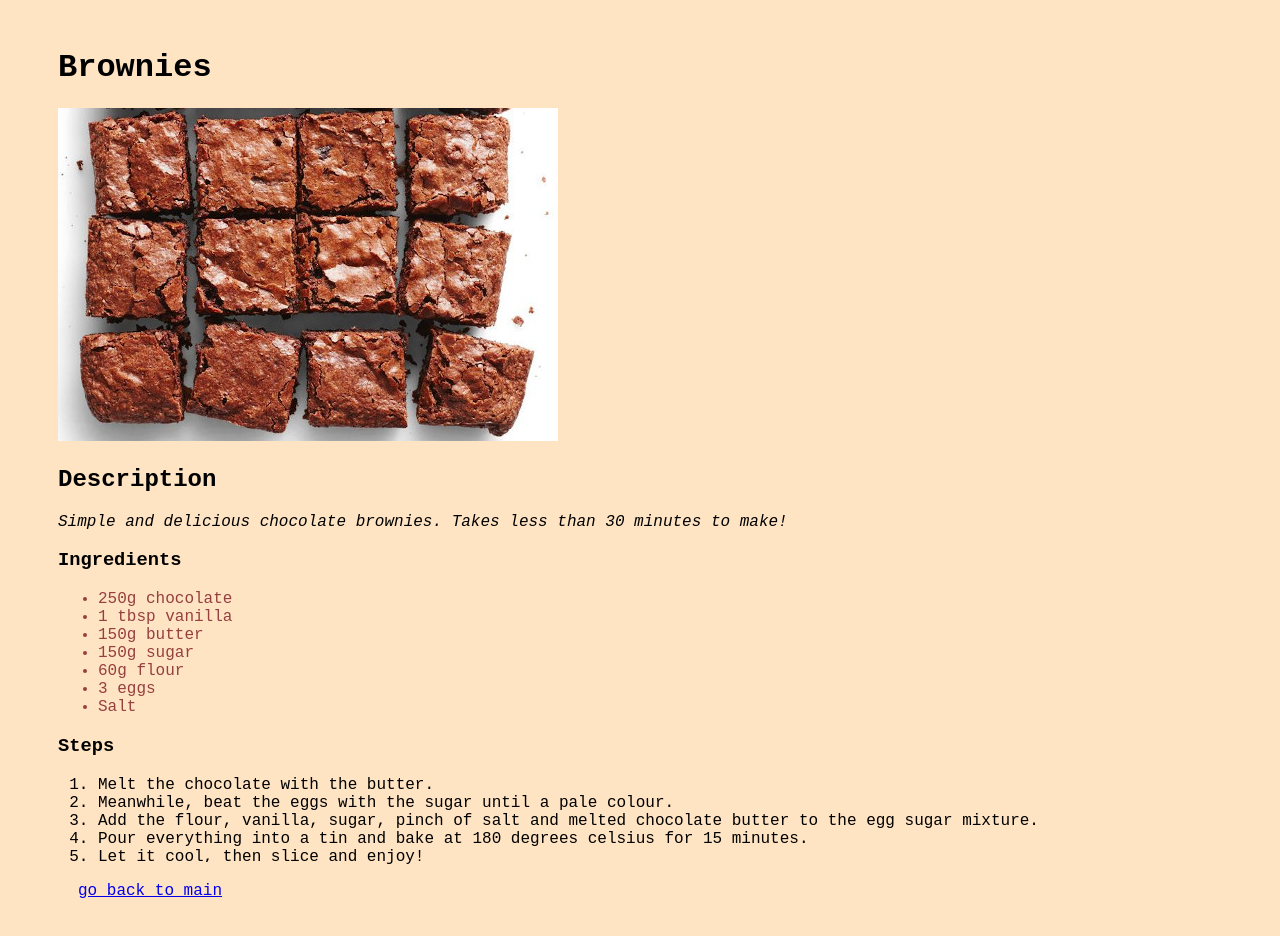
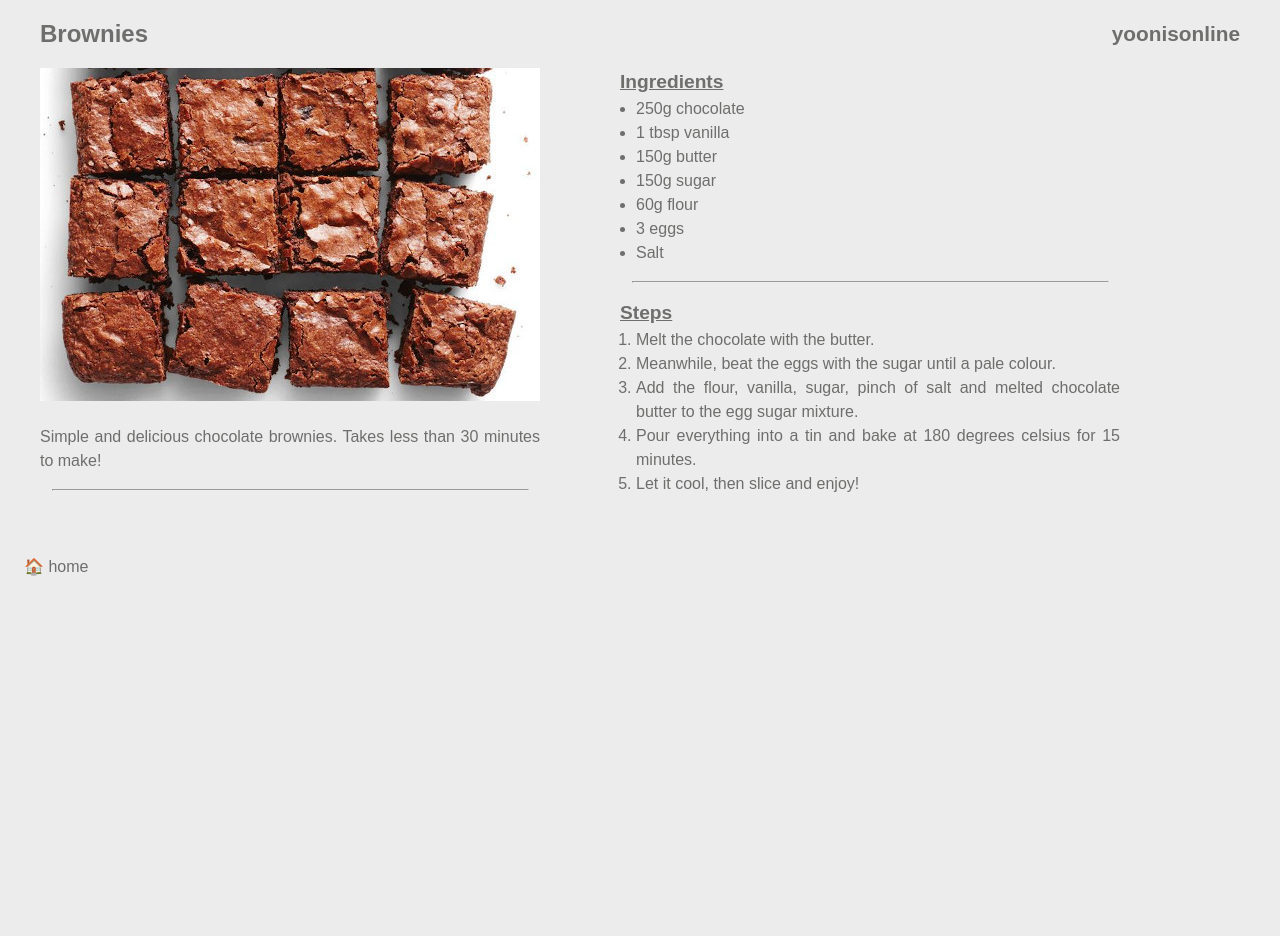
Before and after one commit to yoonisonline/odin-recipes, a plain HTML site: page recipes/brownies.html in a window 1280 px wide. After the commit the page ends 816 px from the top, so only its background shows below. Drawn offline with Linux system fonts and the light colour scheme.

Commit message:
Organise index.html and rewrite css to use flex

```diff
--- a/recipes/brownies.html
+++ b/recipes/brownies.html
@@ -1,21 +1,27 @@
 <!DOCTYPE html>
 <html lang="en">
     <head>
-    <meta charset="UTF-8">
-    <meta name="viewport" content="width=device-width, initial-scale=1.0">
+        <meta charset="utf-8">
         <title>Brownies</title>
         <link rel="stylesheet" href="../styles.css">
     </head>
+
     <body>
-    <div class="recipe-content">
-    <h1>Brownies</h1>
-    <img src="images/brownies.jpeg">
 
-    <h2>Description</h2>
-      <p><em>Simple and delicious chocolate brownies. Takes less than 30 minutes to make! </em></p>
+        <header>
+            <h1 class="title">Brownies</h1>
+            <h2 class="author">yoonisonline</h2>
+        </header>
 
-    <span class="ingredients">
-    <h3>Ingredients</h3>
+        <main class="recipe-page">
+        <div class="ingredients-photo">
+            <img src="images/brownies.jpeg"><br>
+            <p>Simple and delicious chocolate brownies. Takes less than 30 minutes to make!</p><hr>
+        </div>
+
+
+        <div class="instructions">
+            <h2>Ingredients</h2>
             <ul>
                 <li>250g chocolate</li>
                 <li>1 tbsp vanilla</li>
@@ -24,10 +30,9 @@
                 <li>60g flour</li>
                 <li>3 eggs</li>
                 <li>Salt</li>
-    </ul>
-</span>
+            </ul><hr>
 
-    <h3>Steps</h3>
+            <h2>Steps</h2>
             <ol>
                 <li>Melt the chocolate with the butter.</li>
                 <li>Meanwhile, beat the eggs with the sugar until a pale colour.</li>
@@ -35,7 +40,16 @@
                 <li>Pour everything into a tin and bake at 180 degrees celsius for 15 minutes.</li>
                 <li>Let it cool, then slice and enjoy!</li>
             </ol>
-    <p><a href="../index.html" class="gomain">go back to main</a></p>
+
         </div>
+
+        </main>
+
+        <footer class="gohome">
+            <a href="../index.html">&#127968; home</a>
+        </footer>
+
+
     </body>
+
 </html>
--- a/styles.css
+++ b/styles.css
@@ -1,44 +1,128 @@
 * {
-    font-family: 'Courier New', Courier, monospace;
-    background-color: bisque;
+    background-color: rgb(236, 236, 236);
+    color: rgb(110, 110, 109);
+    margin: 0;
+    padding: 0;
+    font-size: 100%;
+    font: inherit;
 }
 
-.mainpage {
-    text-align: center;
+body {
+    min-height: 100vh;
+    text-rendering: optimizeSpeed;
+    line-height: 1.5;
+    font-family: 'Albert Sans', sans-serif;
+    margin: auto 1.5em;
+  }
+
+img,
+picture {
+    max-width: 100%;
+    display: block;
+  }
+
+ol, ul {
+    /* list-style: none; */
+    padding-left: 1em;
 }
 
-.mainpage img {
-    height: auto;
-    width: 400px;
+@media (prefers-reduced-motion: reduce) {
+    html:focus-within {
+     scroll-behavior: auto;
+    }
+
+    *,
+    *::before,
+    *::after {
+      animation-duration: 0.01ms !important;
+      animation-iteration-count: 1 !important;
+      transition-duration: 0.01ms !important;
+      scroll-behavior: auto !important;
+    }
+  }
+
+
+
+header {
+    display: flex;
+    justify-content: space-between;
+    margin: 1em;
+    font-weight: 600;
 }
 
-.mainpage h1 {
-    color: rgb(236, 120, 120);
-    font-size: 50px;
-    display: inline-block;
-    border-bottom: 5px dashed rgb(236, 120, 120);
+.title {
+    font-size: 1.5em;
+}
+
+.author {
+    font-size: 1.3em;
+    margin: auto 0;
+}
+
+hr {
+    margin: 1em auto;
+    max-width: 95%;
+    justify-content: center;
+}
+
+a {
+    text-decoration: none;
+}
+
+a:hover {
+    text-decoration-line: underline;
 }
 
 
 
-ul li {
-    color: rgb(150, 63, 63);
+
+
+.recipe-page {
+    display: flex;
+    flex: 1;
+    justify-content: flex-start;
+    gap: 5em;
+    margin: 1em;
+    text-align: justify;
 }
 
-.mainpage .content {
-    display: block;
+.recipe-page h2 {
+    font-size: 1.2em;
+    font-weight: 800;
+    text-decoration: underline;
+}
+
+.recipe-page h3 {
+    font-weight: 600;
+}
+
+.ingredients-photo {
+    width: 600px;
+    height: 100%;
+}
+
+.ingredients-photo,
+.instructions {
+    width: 500px;
+    height: 100%;
 }
 
 
-.recipes-icons {
-    display: inline-block;
-    margin: 50px;
+.gohome {
+    margin: 3em auto 1em 0;
 }
 
-.recipe-content {
-    padding: 20px 50px;
+.mainpage {
+    display: flex;
+    justify-content: center;
+    text-align: center;
+    margin: 1em;
 }
 
-.gomain {
-    padding: 20px;
+.mainpage img {
+    margin-bottom: 1em;
 }
+
+.content a {
+    font-size: 1.2em;
+}
```
Also changed, not shown: index.html (+26 -18 lines), recipes/flakyapplecustard.html (+32 -15 lines), recipes/strawberrymilk.html (+26 -10 lines). Lines whose indentation alone changed are shown as unchanged.
